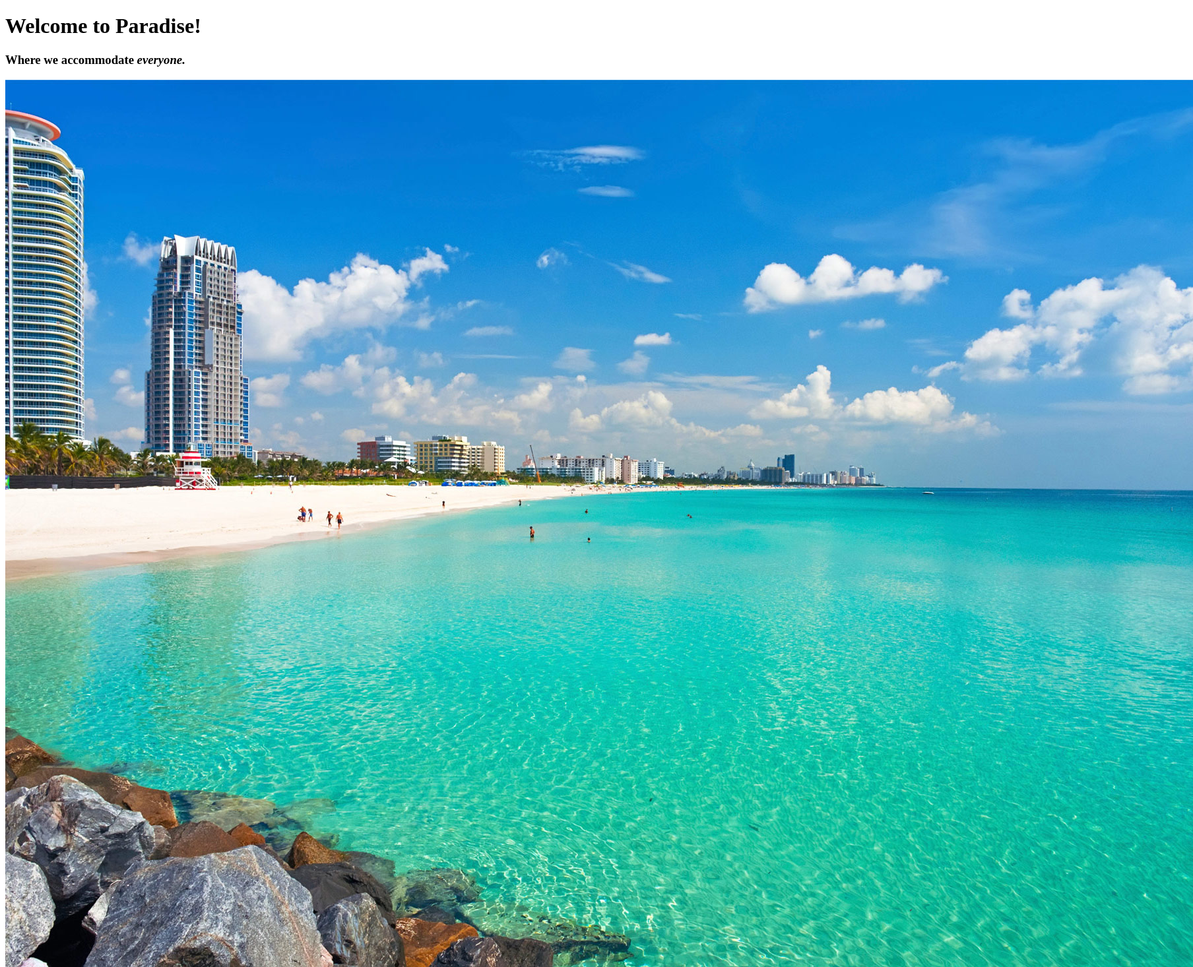
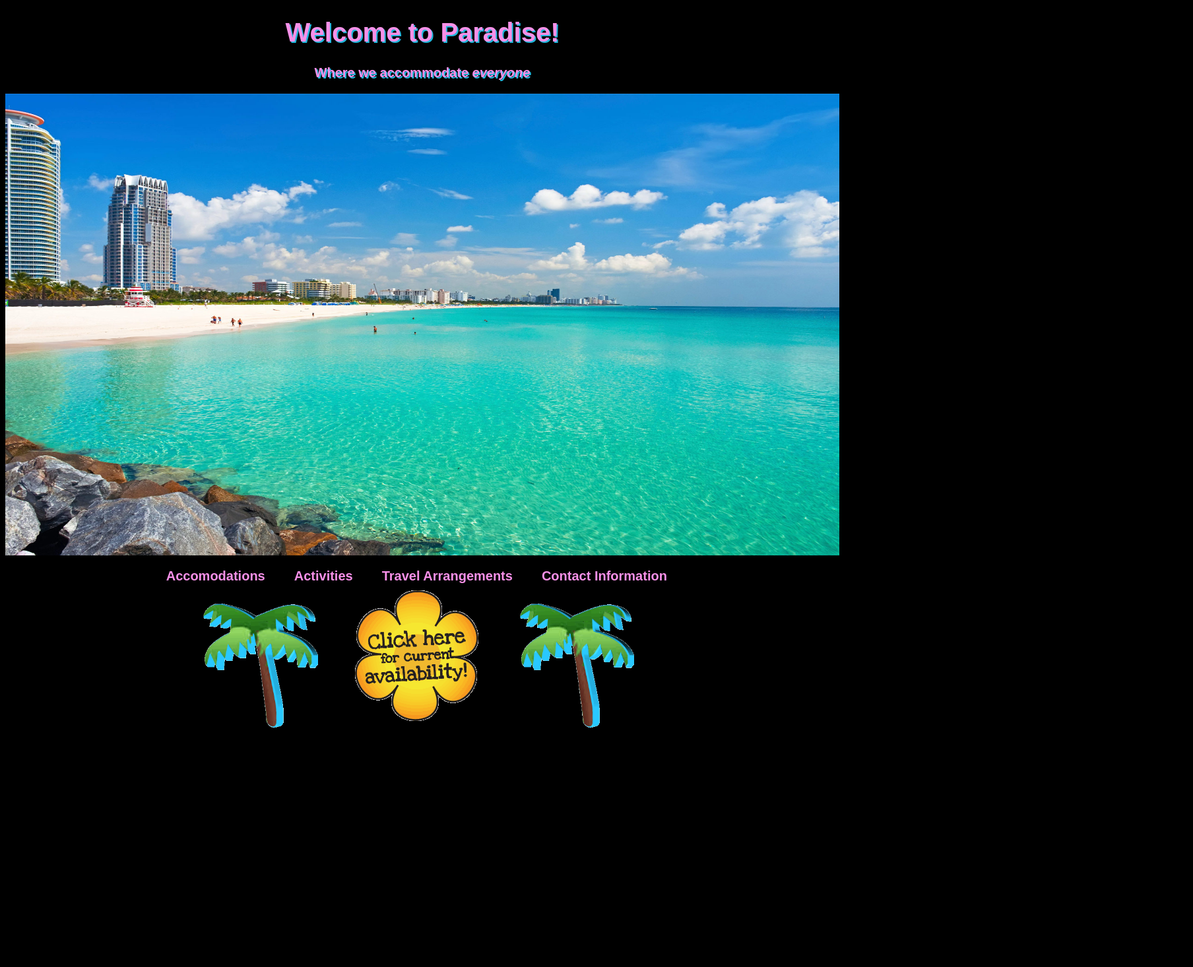
Before and after one commit to Ludlowm/resort, a plain HTML site: page index.html in a window 1280 px wide. Shown: the top 1466 px of the page at 66% size, 1808 px wide, since content can reach past the window. After the commit the page ends 1128 px from the top, so only its background shows below. Drawn offline with Linux system fonts and the light colour scheme.

Commit message:
added initial style sheet on index.html

```diff
--- a/css/index-style.css
+++ b/css/index-style.css
@@ -0,0 +1,56 @@
+/*
+#f790e8
+#1fb7dc  blue */
+.main-text {
+  text-align: center;
+  font-family: sans-serif;
+  text-shadow: 2px 2px #1fb7dc;
+  color: #f790e8;
+
+}
+
+h1 {
+  font-size: 40px;
+}
+
+h3 {
+  font-size: 20px;
+}
+
+.picture {
+  text-align: center;
+}
+#mainImage {
+  height: 700px;;
+  width: 100%;
+}
+.navigation {
+  margin-left: 68px;
+  text-align: center;
+  width: 1070.63px;
+}
+li {
+  display: inline-block;
+  font-size: 20px;
+}
+
+.palm {
+  height: 200px;
+  width: auto;
+}
+
+a {
+  text-decoration: none;
+  padding: 20px;
+  color: #f790e8;
+  font-family: sans-serif;
+  font-weight: bold;
+}
+
+a:hover {
+  color: #1fb7dc;
+}
+body{
+  background-color: black;
+
+}
--- a/css/travel-style.css
+++ b/css/travel-style.css
@@ -0,0 +1,59 @@
+/*
+#f790e8
+#1fb7dc  blue */
+.main-text {
+  text-align: center;
+  font-family: sans-serif;
+  text-shadow: 2px 2px #1fb7dc;
+  color: #f790e8;
+
+}
+
+h1 {
+  font-size: 40px;
+}
+
+h3 {
+  font-size: 20px;
+}
+
+.picture {
+  text-align: center;
+}
+#mainImage {
+  height: 700px;;
+  width: 100%;
+}
+.navigation {
+  margin-left: 68px;
+  text-align: center;
+  width: 1070.63px;
+}
+li {
+  display: inline-block;
+  font-size: 20px;
+}
+
+.palm {
+  height: 200px;
+  width: auto;
+}
+
+a {
+  text-decoration: none;
+  padding: 20px;
+  color: #f790e8;
+  font-family: sans-serif;
+  font-weight: bold;
+}
+
+a:hover {
+  color: #1fb7dc;
+}
+body{
+  background-color: black;
+  text-align: center;
+  font-family: sans-serif;
+  text-shadow: 2px 2px #1fb7dc;
+  color: #f790e8;
+}
--- a/index.html
+++ b/index.html
@@ -1,15 +1,21 @@
 <!DOCTYPE html>
 <html>
   <head>
-    <link rel="stylesheet" href="css/index-style.css" media="screen" title="no title" charset="utf-8">
     <meta charset="utf-8">
     <title>Luxury Miami Resort</title>
+    <link rel="stylesheet" href="css/index-style.css" media="screen" title="no title" charset="utf-8">
   </head>
   <body>
+    <div class="main-text">
       <h1>Welcome to Paradise!</h1>
-    <h3>Where we accommodate <em>everyone.</em></h3>
-    <img src="images/main-page.jpg" alt="Main Resort Photo" />
+      <h3>Where we accommodate <em>everyone</em></h3>
+    </div>
 
+    <div class="picture">
+      <img id="mainImage" src="images/main-page.jpg" alt="Main Resort Photo" />
+    </div>
+
+    <div class="navigation">
       <ul>
         <li>
           <a href="accommodations.html">
@@ -34,6 +40,26 @@
             Contact Information
           </a>
         </li>
+
+        <li>
+          <a href="travel-arrangements.html">
+            <img class="palm" src="images/palm.gif" alt="it's a palm" />
+          </a>
+        </li>
+
+        <li>
+          <a href="travel-arrangements.html">
+            <img src="images/availability.gif" alt="it's a button" />
+          </a>
+        </li>
+
+        <li>
+          <a href="travel-arrangements.html">
+            <img class="palm" src="images/palm.gif" alt="it's a palm" />
+          </a>
+        </li>
       </ul>
+    </div>
+
   </body>
 </html>
```
Also changed, not shown: images/availability.gif (added), images/background.jpg (added), images/palm.gif (added). Lines whose indentation alone changed are shown as unchanged.
